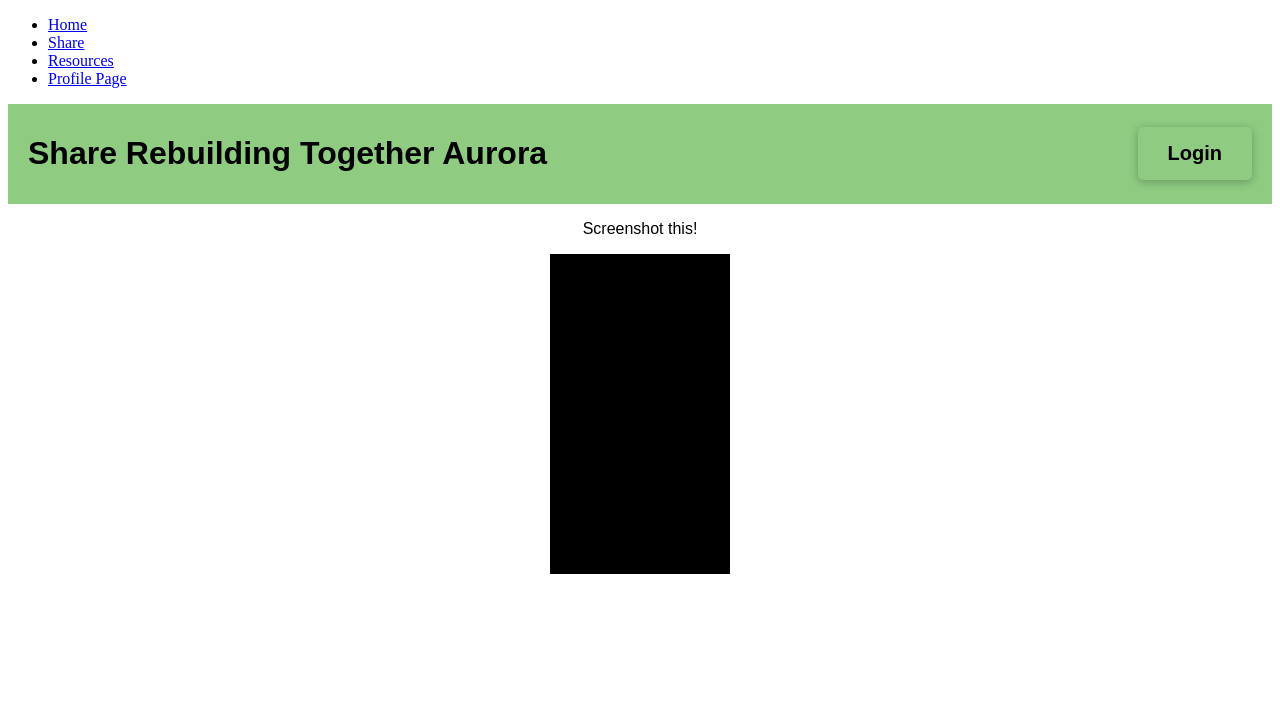
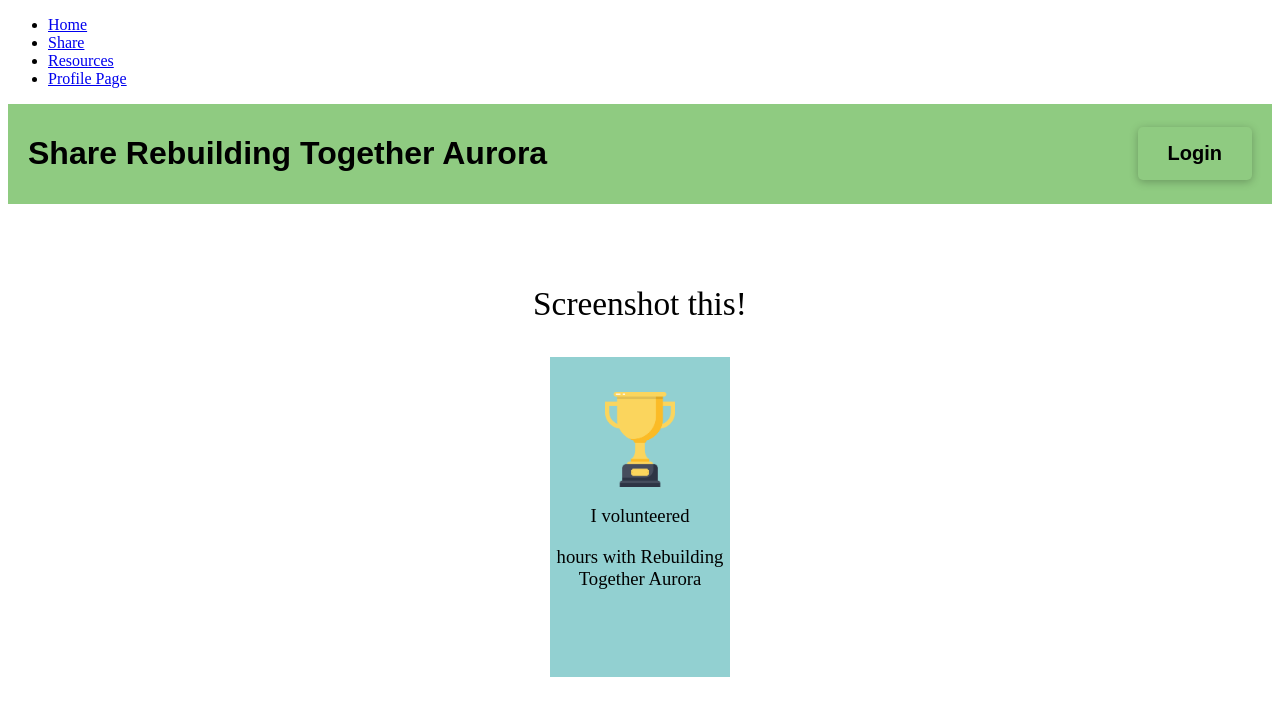
Before and after one commit to cfgchicago23/Team-7, a React (Create React App) app in the folder frontend/: page /share in a window 1280 px wide. Shown: the top 716 px of the page. Built offline with nearby package versions, Linux system fonts and the light colour scheme.

Commit message:
styling + trophy image

```diff
--- a/frontend/src/App.css
+++ b/frontend/src/App.css
@@ -37,16 +37,28 @@
 
 .share-body {
   text-align: center;
+  padding-top: 40px;
 }
 
 .screenshot-box {
   display: inline-block;
   width: 180px;
   height: 320px;
-  background: black;
+  background: #92d0d1;
 }
 
 /* Title's color adjusted for better visibility against darker backgrounds */
 h1 {
   color: black; /* Lighter green */
 }
+
+#trophy-pic {
+  display: block;
+  max-width:100px;
+  max-height:95px;
+  width: auto;
+  height: auto;
+  margin-left: auto;
+  margin-right: auto;
+  padding-top: 35px;
+}
--- a/frontend/src/Share.js
+++ b/frontend/src/Share.js
@@ -1,4 +1,5 @@
 import React from 'react';
+import trophy from "./CFG-trophy.webp";
 
 // share RTA to social media
 function Share() {
@@ -9,8 +10,12 @@
         <button className="login-button">Login</button>
       </header>
       <body className='share-body'>
-        <p>Screenshot this!</p>
+        <p style={{fontSize:"25pt", fontFamily:"Baskerville Old Face"}}>Screenshot this!</p>
         <div className='screenshot-box'>
+        <img src={trophy} id="trophy-pic" alt="trophy pic"></img>
+        <p style={{fontSize:"14pt", fontFamily:"Baskerville Old Face"}}>I volunteered</p>
+        {/* Add hours data through json or database */}
+        <p style={{fontSize:"14pt", fontFamily:"Baskerville Old Face"}}>hours with Rebuilding Together Aurora</p>
         </div>
       </body>
     </div>
```
Also changed, not shown: frontend/src/CFG-trophy.webp (added).
